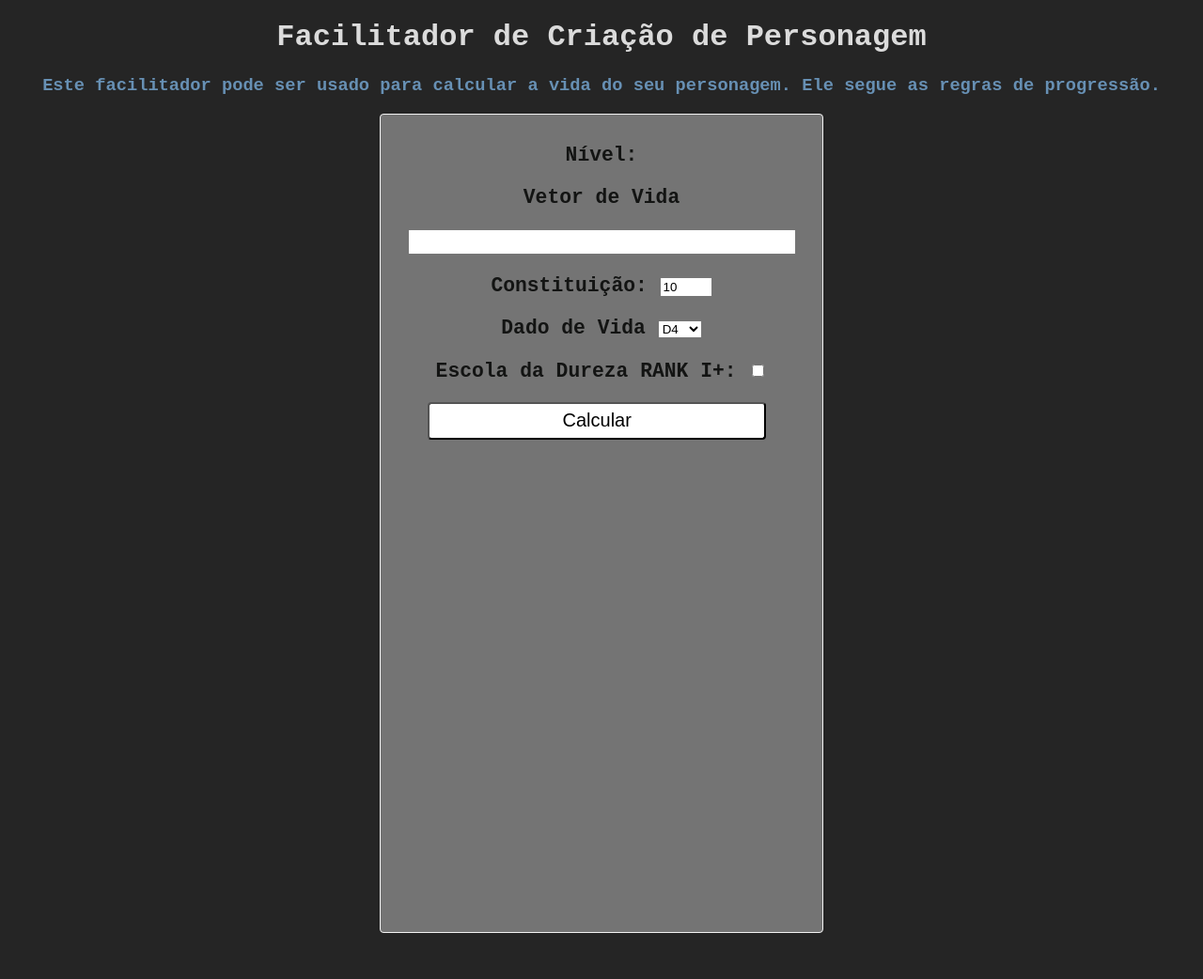
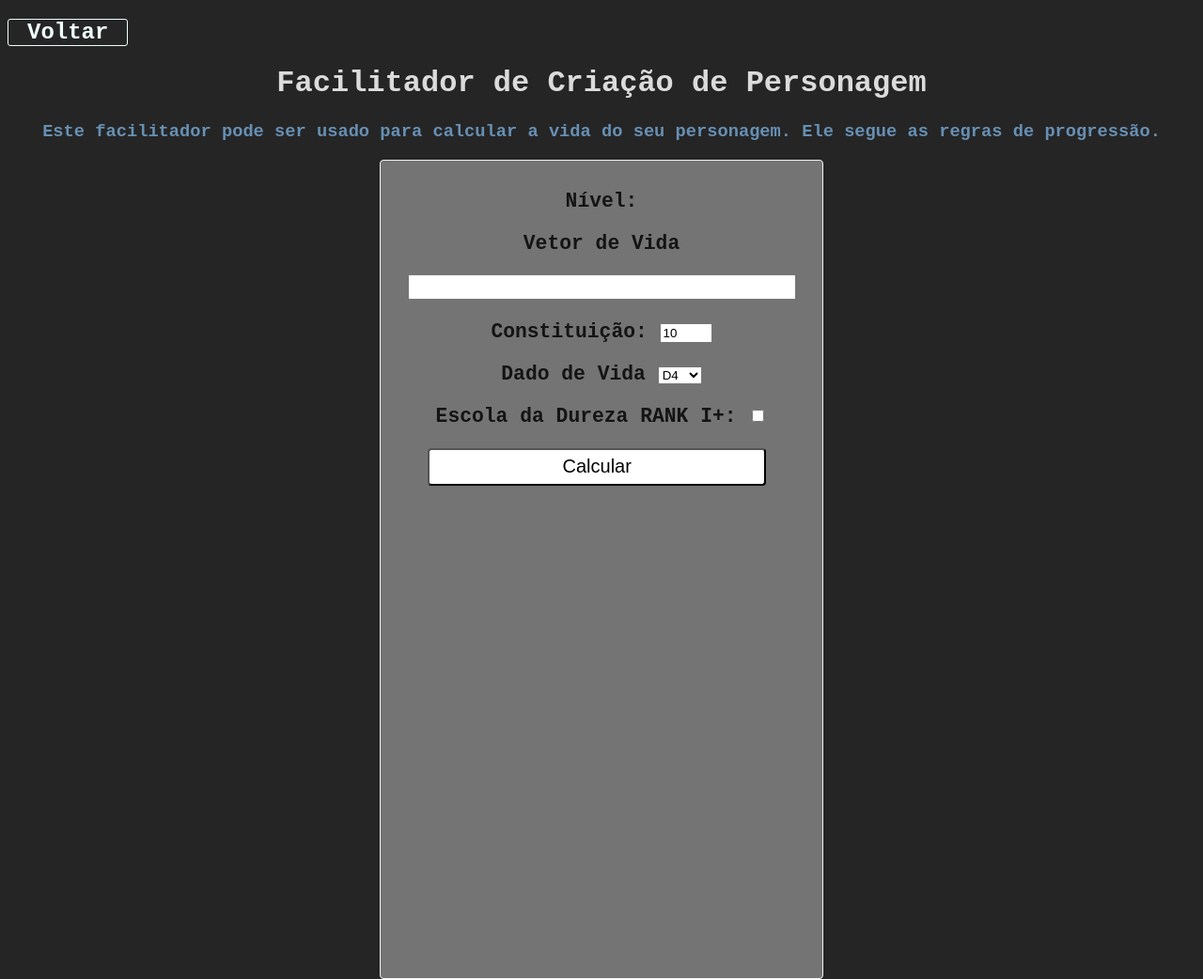
Before and after one commit to ayrtonmarinho/worldofedersite, a website: page tools/characterUpdate.html in a window 1280 px wide. Shown: the whole page at 94% size. Before the commit the page ends 1001 px from the top, so only its background shows below. Drawn offline with Linux system fonts and the light colour scheme.

Commit message:
ajustes nos arquivos de charUpdate

```diff
--- a/css/char_update.css
+++ b/css/char_update.css
@@ -86,3 +86,22 @@ h3 {
     color: rgb(103, 144, 180);
     text-align: center;
 }
+
+#volta_home {
+    border-color: white;
+    border: 0.5px solid;
+    border-radius: 3px;
+    width: 10%;
+    text-align: center;
+    color: azure;
+}
+
+#volta_home:hover {
+    border-color: white;
+    border: 1px solid;
+    border-radius: 3px;
+    width: 10%;
+    text-align: center;
+    color: rgb(22, 170, 170);
+    cursor: pointer;
+}
--- a/tools/characterUpdate.html
+++ b/tools/characterUpdate.html
@@ -8,6 +8,7 @@
 </head>
 <body>
     <div class="container">
+        <h2 onclick="location.href='/index.html'" id="volta_home">Voltar</h2>
         <h1>Facilitador de Criação de Personagem</h1>
         <h3>Este facilitador pode ser usado para calcular a vida do seu personagem. Ele segue as regras de progressão.</h3>
         <div id="bloco1">
```
